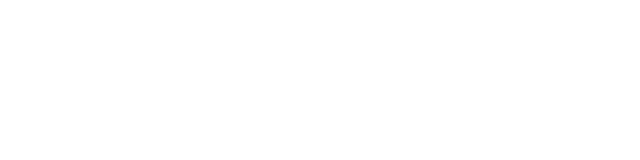
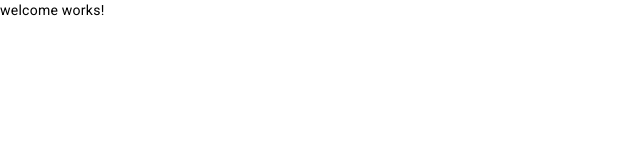
Before and after one commit to axvrma/feature-os, an Angular app: page / in a window 1280 px wide. Shown: the top 160 px of the page, without its empty margins (0-640 px from the left). Built offline with nearby package versions, Linux system fonts and the light colour scheme.

Commit message:
added changes

```diff
--- a/src/app/app-routing.module.ts
+++ b/src/app/app-routing.module.ts
@@ -1,9 +1,14 @@
 import { NgModule } from '@angular/core';
 import { RouterModule, Routes } from '@angular/router';
+import { WelcomeComponent } from './welcome';
 
 const routes: Routes = [
   {
     path: '',
+    component: WelcomeComponent
+  },
+  {
+    path: 'app',
     loadChildren: () => import('./application').then(_ => _.ApplicationModule)
   }
 ];
--- a/src/app/app.module.ts
+++ b/src/app/app.module.ts
@@ -6,10 +6,12 @@ import { AppComponent } from './app.component';
 import { BrowserAnimationsModule } from '@angular/platform-browser/animations';
 import { MaterialModule } from './module';
 import { HttpClientModule } from '@angular/common/http';
+import { WelcomeComponent } from './welcome/welcome.component';
 
 @NgModule({
   declarations: [
-    AppComponent
+    AppComponent,
+    WelcomeComponent
   ],
   imports: [
     BrowserModule,
--- a/src/app/application/application.module.ts
+++ b/src/app/application/application.module.ts
@@ -10,7 +10,7 @@ import { SdkModule } from './sdk';
 
 const routes: Routes = [
   {
-    path: 'app',
+    path: '',
     component: ApplicationComponent,
     children: APP_ROUTES
   }
--- /dev/null
+++ b/src/app/welcome/index.ts
@@ -0,0 +1 @@
+export * from './welcome.component';
--- /dev/null
+++ b/src/app/welcome/welcome.component.html
@@ -0,0 +1,3 @@
+<p>
+  welcome works!
+</p>
--- /dev/null
+++ b/src/app/welcome/welcome.component.ts
@@ -0,0 +1,15 @@
+import { Component, OnInit } from '@angular/core';
+
+@Component({
+  selector: 'app-welcome',
+  templateUrl: './welcome.component.html',
+  styleUrls: ['./welcome.component.scss']
+})
+export class WelcomeComponent implements OnInit {
+
+  constructor () { }
+
+  ngOnInit() {
+  }
+
+}
```
Also changed, not shown: src/app/welcome/welcome.component.scss (added).
